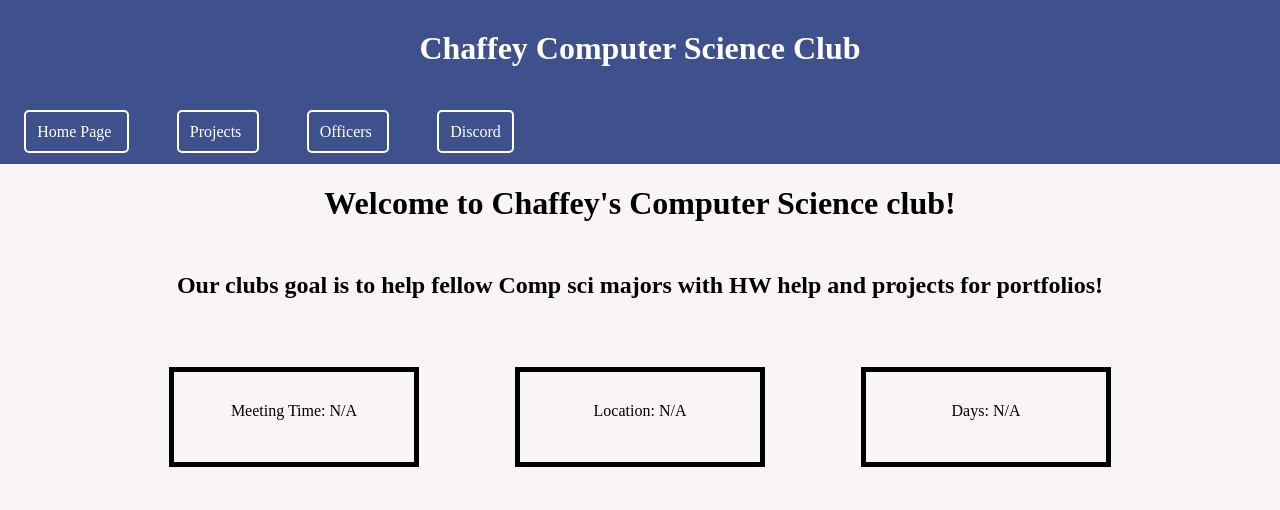
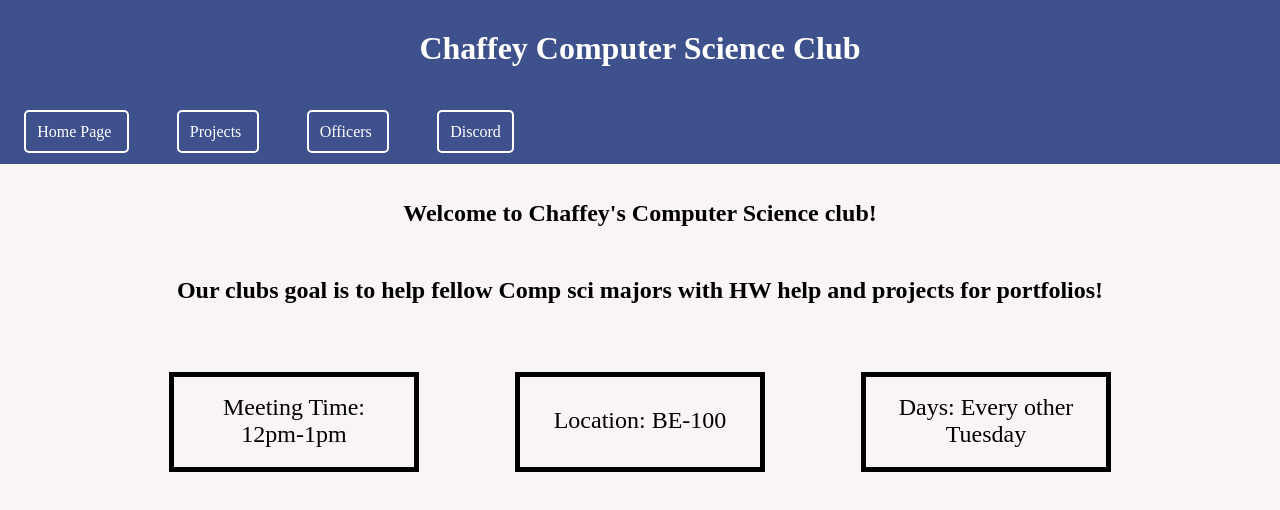
Before and after one commit to ChaffeyComputerScienceClub/ChaffeyCompSciClub.github.io, a plain HTML site: page index.html in a window 1280 px wide. Drawn offline with Linux system fonts and the light colour scheme.

Commit message:
lizy werid

```diff
--- a/index.html
+++ b/index.html
@@ -1,5 +1,6 @@
 <!DOCTYPE html>
 <html lang="en">
+
 <head>
   <meta charset="UTF-8" />
   <meta name="viewport" content="width=device-width, initial-scale=1.0" />
@@ -17,20 +18,26 @@
   <a href="officers.html" class="card"> Officers </a>
   <a href="https://discord.gg/Qa2SE59k" class="card"> Discord </a>
 </nav>
+
 <body style="margin: 0;">
   <main>
-      <h1 style="text-align: center">
+    <section>
+      <h1 style="text-align: center; padding-top: 1rem;">
         Welcome to Chaffey's Computer Science club!
       </h1>
+    </section>
+    <section>
       <h2 style="text-align: center; margin-top: 50px">
         Our clubs goal is to help fellow Comp sci majors with HW help and
         projects for portfolios!
       </h2>
+    </section>
     <section class="meetingBox">
-        <div class="meetingInfo">Meeting Time: N/A</div>
-        <div class="meetingInfo">Location: N/A</div>
-        <div class="meetingInfo">Days: N/A</div>
+      <div class="meetingInfo" style="padding-top: 1.1rem;">Meeting Time: 12pm-1pm </div>
+      <div class="meetingInfo">Location: BE-100</div>
+      <div class="meetingInfo" style="padding-top: 1.1rem;">Days: Every other Tuesday</div>
     </section>
   </main>
 </body>
+
 </html>
--- a/style.css
+++ b/style.css
@@ -56,6 +56,7 @@
     border:5px solid black;
     padding:30px;
     text-align: center;
+    font-size: 1.5rem;
 }
 .meetingBox{
     display: flex;
```
Lines whose indentation alone changed are shown as unchanged.
